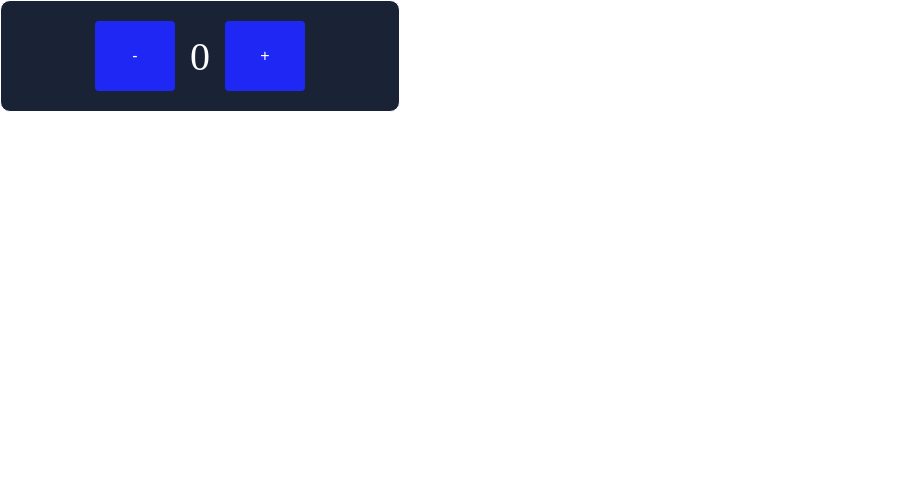
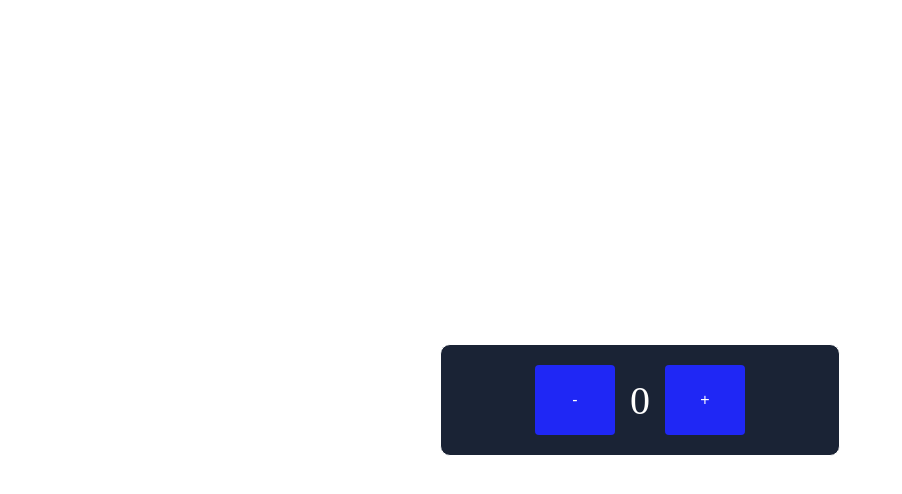
Before and after one commit to andriib77/redux-react-ait, a React (Vite) app: page / in a window 1280 px wide. Shown: the top 494 px of the page, without its empty margins (0-902 px from the left). Built offline with nearby package versions, Linux system fonts and the light colour scheme.

Commit message:
lesson 30

```diff
--- a/src/homeworks/Homework29/Homework29.tsx
+++ b/src/homeworks/Homework29/Homework29.tsx
@@ -1,5 +1,6 @@
 import { useState } from "react"
 import Counter from "../../components/Counter/Counter"
+import { Homework29Wrapper } from "./styles"
 
 function Homework29() {
   const [count, setCount] = useState<number>(0)
@@ -11,7 +12,11 @@ function Homework29() {
     setCount(prevValue => prevValue - 1)
   }
 
-  return <Counter count={count} onMinus={onMinus} onPlus={onPlus} />
+  return (
+    <Homework29Wrapper>
+      <Counter count={count} onMinus={onMinus} onPlus={onPlus} />
+    </Homework29Wrapper>
+  )
 }
 
 export default Homework29
--- /dev/null
+++ b/src/homeworks/Homework29/styles.ts
@@ -0,0 +1,9 @@
+import styled from "@emotion/styled"
+
+export const Homework29Wrapper = styled.div`
+  display: flex;
+  flex-direction: column;
+  align-items: center;
+  justify-content: center;
+  flex: 1;
+`
```
